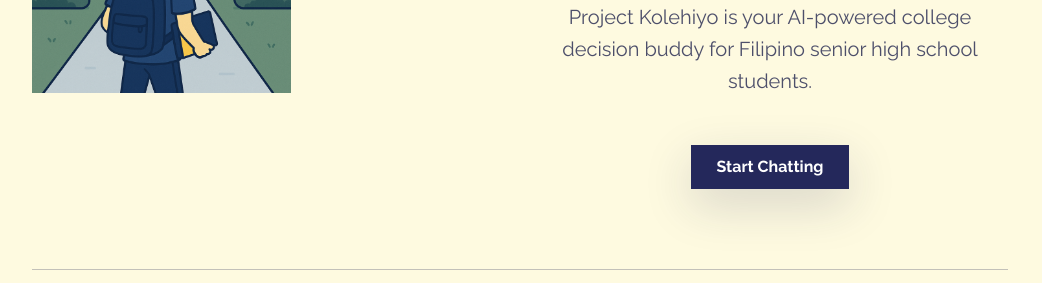
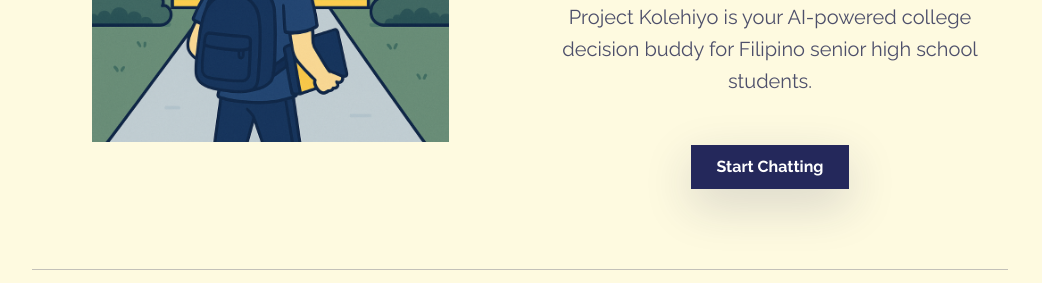
Before and after one commit to kyleylikey/project-kolehiyo, a plain HTML site: page index.html in a window 1280 px wide. Shown: the part 397-680 px from the top of the page, without its empty margins (120-1162 px from the left). Drawn offline with Linux system fonts and the light colour scheme.

Commit message:
Changed image size again for big screens

```diff
--- a/index.html
+++ b/index.html
@@ -25,7 +25,7 @@
     <header class="pt-5">
         <div class="container pt-4 pt-xl-5">
             <div class="row pt-5 mt-0">
-                <div class="col d-md-flex align-items-md-center" style="text-align: center;display: block;"><img class="img-fluid d-md-flex me-0 ms-0 mb-0 pb-4" src="assets/img/illustrations/ChatGPT%20Image%20Apr%2017,%202025,%2003_03_04%20PM.png" style="width: 259px;text-align: center;" width="259" height="259"></div>
+                <div class="col d-md-flex align-items-md-center" style="text-align: center;display: block;"><img class="img-fluid w-75 w-md-100 d-md-flex mx-auto pb-4" src="assets/img/illustrations/ChatGPT%20Image%20Apr%2017,%202025,%2003_03_04%20PM.png" style="text-align: center;" width="259" height="259"></div>
                 <div class="col-md-6 text-center text-md-start mx-auto">
                     <div class="text-center">
                         <h1>Not sure what to take in college? </h1>
```
